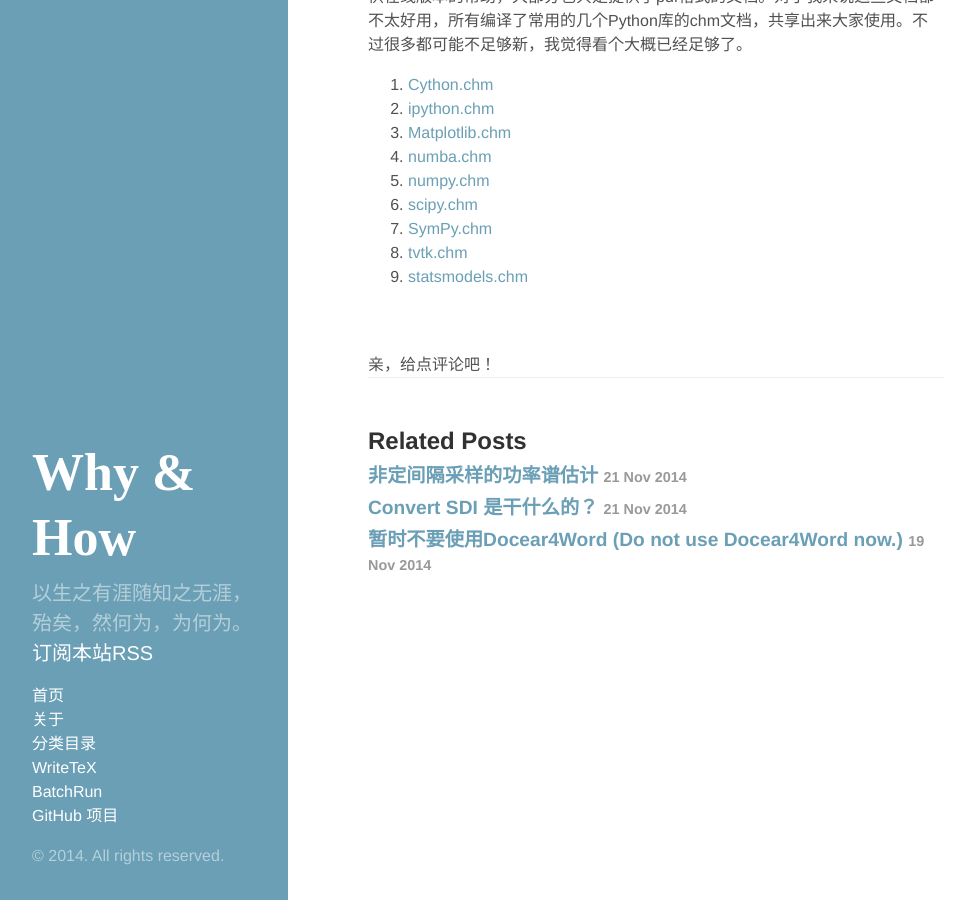
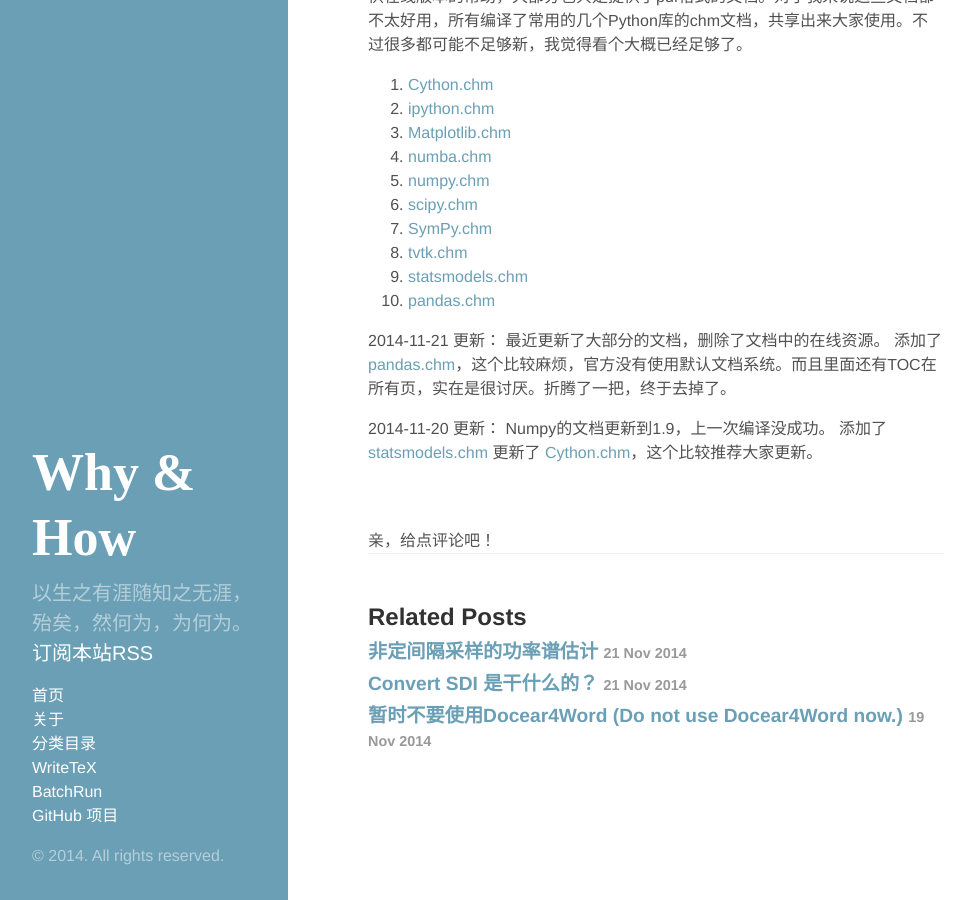
Before and after one commit to wanglongqi/wanglongqi.github.io, a Jekyll site: the page built from _posts/2014-11-04-CHMFiles.markdown, in a window 1280 px wide and 900 px high, scrolled down 583 px. Shown: the whole window, without its empty margins (0-971 px from the left). Built offline with Jekyll 4.4.1, drawn with Linux system fonts in a browser that asks for light colours; comment, search, counter and statistics services are not loaded; grey boxes are pictures that could not be loaded.

Commit message:
pandas doc

```diff
--- a/_posts/2014-11-04-CHMFiles.markdown
+++ b/_posts/2014-11-04-CHMFiles.markdown
@@ -21,4 +21,15 @@
 1. [scipy.chm](https://wanglongqi.github.io/public/chms/scipy.chm)
 1. [SymPy.chm](https://wanglongqi.github.io/public/chms/SymPydoc.chm)
 1. [tvtk.chm](https://wanglongqi.github.io/public/chms/tvtkdoc.chm)
-8. [statsmodels.chm](https://wanglongqi.github.io/public/chms/statsmodelsdoc.chm)
+1. [statsmodels.chm](https://wanglongqi.github.io/public/chms/statsmodelsdoc.chm)
+1. [pandas.chm](https://wanglongqi.github.io/public/chms/pandas.chm)
+
+
+2014-11-21 更新：
+最近更新了大部分的文档，删除了文档中的在线资源。
+添加了[pandas.chm](https://wanglongqi.github.io/public/chms/pandas.chm)，这个比较麻烦，官方没有使用默认文档系统。而且里面还有TOC在所有页，实在是很讨厌。折腾了一把，终于去掉了。
+
+2014-11-20 更新：
+Numpy的文档更新到1.9，上一次编译没成功。
+添加了[statsmodels.chm](https://wanglongqi.github.io/public/chms/statsmodelsdoc.chm)
+更新了 [Cython.chm](https://wanglongqi.github.io/public/chms/Cythondoc.chm)，这个比较推荐大家更新。
```
Also changed, not shown: 1 other file.
